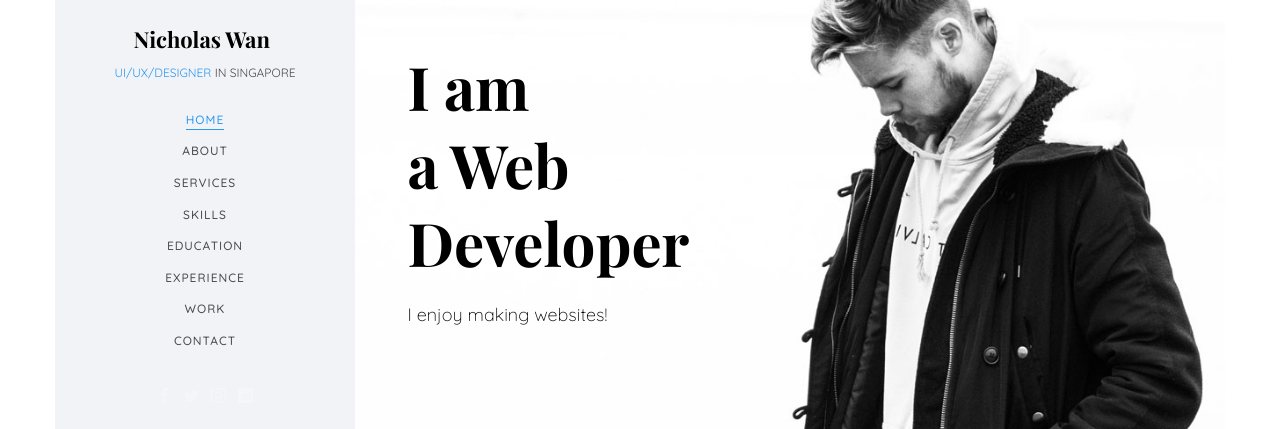
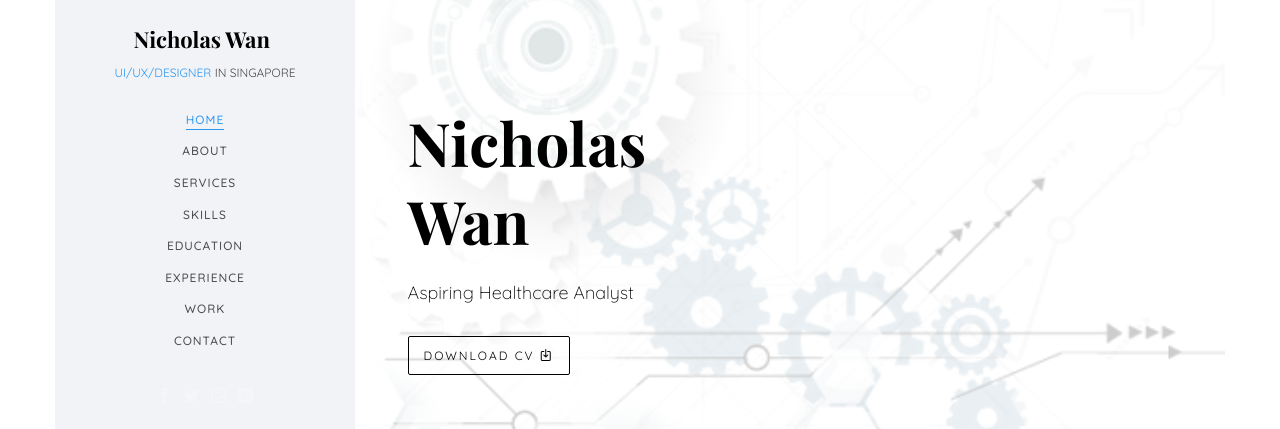
Before and after one commit to nicholas-wan/website, a plain HTML site: page index.html in a window 1280 px wide. Shown: the part 198-627 px from the top of the page. Drawn offline with nearby package versions, Linux system fonts and the light colour scheme; files whose address does not match are found by name; a web font is replaced by a local one.

Commit message:
Final Changes

```diff
--- a/css/custom.css
+++ b/css/custom.css
@@ -9,3 +9,9 @@
   background-color:black;
   color:white;
 }
+.bgimg{
+  opacity:0.1 ;
+}
+.description{
+  opacity:1 !important;
+}
--- a/index.html
+++ b/index.html
@@ -93,13 +93,13 @@
 			<section id="colorlib-hero" class="js-fullheight" data-section="home">
 				<div class="flexslider js-fullheight">
 					<ul class="slides">
-				   	<li style="background-image: url(images/img_bg_1.jpg);">
+				   	<li style="background-image: url(images/bg.png);" class="bgimg">
 				   		<div class="overlay"></div>
 				   		<div class="container-fluid">
 				   			<div class="row">
 					   			<div class="col-md-6 col-md-offset-3 col-md-pull-3 col-sm-12 col-xs-12 js-fullheight slider-text">
 					   				<div class="slider-text-inner js-fullheight">
-					   					<div class="desc">
+					   					<div class="desc" class="description">
 						   					<h1><br>Nicholas Wan</h1>
 						   					<h2>Aspiring Healthcare Analyst</h2>
 												<p><a href ="https://drive.google.com/file/d/18kDHliqGAckqdAqY2WI3hckY6GIkGDgw/view?usp=sharing " target="__blank" class="btn btn-primary btn-learn">Download CV <i class="icon-download4"></i></a></p>
@@ -109,7 +109,7 @@
 					   		</div>
 				   		</div>
 				   	</li>
-				   	<li style="background-image: url(images/img_bg_2.jpg);">
+				   	<!-- <li style="background-image: url(images/img_bg_2.jpg);">
 				   		<div class="overlay"></div>
 				   		<div class="container-fluid">
 				   			<div class="row">
@@ -118,13 +118,13 @@
 					   					<div class="desc">
 						   					<h1>I am <br>a Web Developer</h1>
 												<h2> I enjoy making websites!</h2>
-												<!-- <p><a class="btn btn-primary btn-learn">View Portfolio <i class="icon-briefcase3"></i></a></p> -->
+												<p><a class="btn btn-primary btn-learn">View Portfolio <i class="icon-briefcase3"></i></a></p>
 											</div>
 					   				</div>
 					   			</div>
 					   		</div>
 				   		</div>
-				   	</li>
+				   	</li> -->
 				  	</ul>
 			  	</div>
 			</section>
```
Also changed, not shown: images/bg.png (added).
